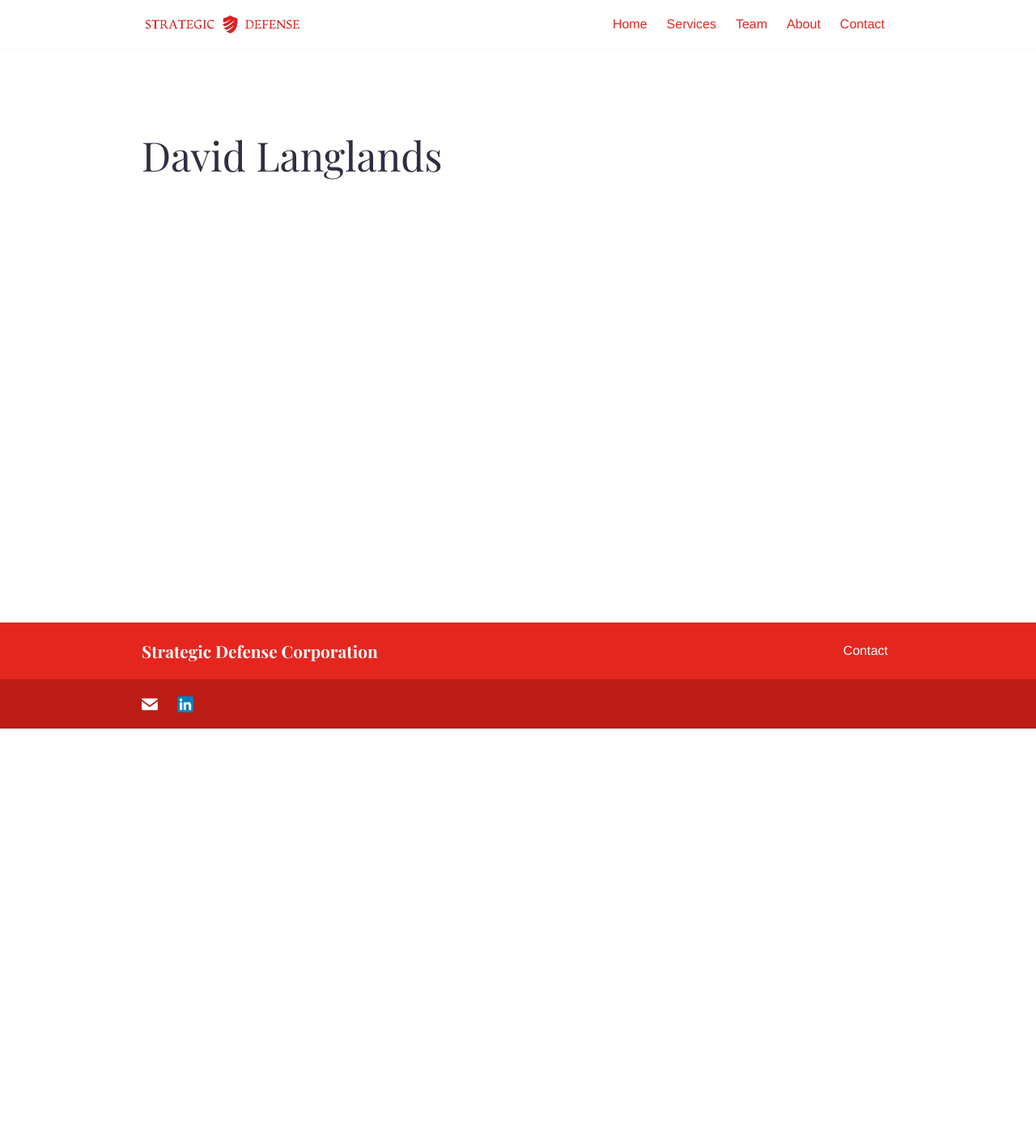
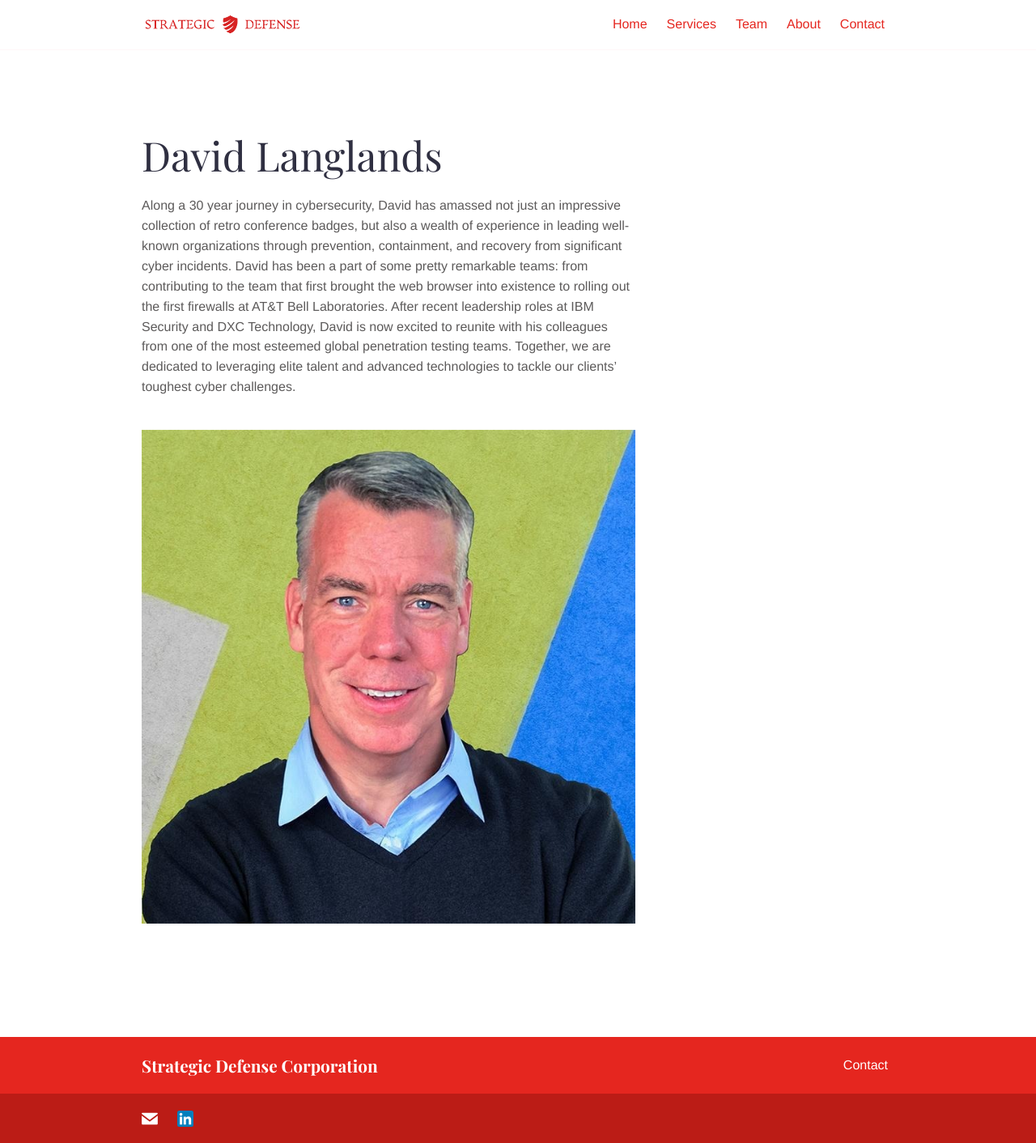
Before and after one commit to strategicdefense/strategicdefense.github.io, a Jekyll site: the page built from _team/david.md, in a window 1280 px wide. Shown: the whole page at 81% size. Built offline with Jekyll 4.4.1, drawn with Linux system fonts in a browser that asks for light colours; before the commit the page ends 900 px from its top, so only the background shows below that.

Commit message:
adding langlands bio and pic

```diff
--- a/_team/david.md
+++ b/_team/david.md
@@ -1,9 +1,13 @@
 ---
 title: "David Langlands"
 date: 2018-11-19T10:47:58+10:00
-image: "images/team/hoodie.webp"
+image: "images/team/langlands.jpg"
 jobtitle: "Founder"
 linkedinurl: "https://www.linkedin.com/in/langlands"
 promoted: true
 weight: 2
 ---
+
+Along a 30 year journey in cybersecurity, David has amassed not just an impressive collection of retro conference badges, but also a wealth of experience in leading well-known organizations through prevention, containment, and recovery from significant cyber incidents. David has been a part of some pretty remarkable teams: from contributing to the team that first brought the web browser into existence to rolling out the first firewalls at AT&T Bell Laboratories. After recent leadership roles at IBM Security and DXC Technology, David is now excited to reunite with his colleagues from one of the most esteemed global penetration testing teams. Together, we are dedicated to leveraging elite talent and advanced technologies to tackle our clients' toughest cyber challenges.
+
+![zerodave](/images/team/langlands.jpg)
```
Also changed, not shown: _team/rick.md (+1 -1 lines), images/team/langlands.jpg (added), 4 other files.
